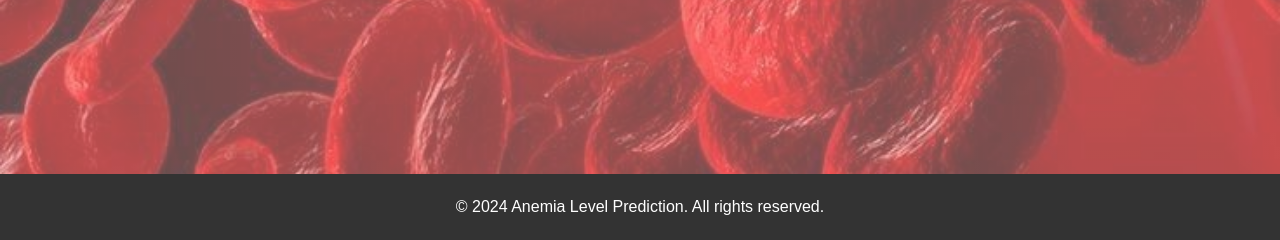
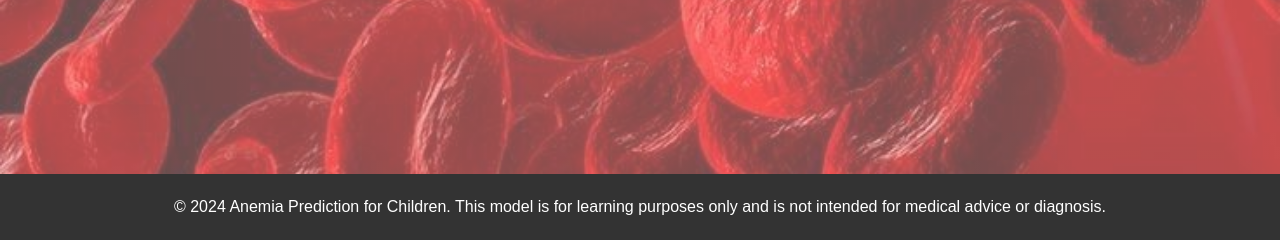
Before and after one commit to ruth-kitasi/Anemia-Level-Prediction-in-Children, a Flask app: page / in a window 1280 px wide. Shown: the part 560-800 px from the top of the page. Run offline with Flask 3, Linux system fonts and the light colour scheme; parts of the project's set-up code (start-up, migrations or seed data) failed here and were passed over.

Commit message:
Adding disclaimer to HTML pages, making final adjustments to Flask App

```diff
--- a/Deployment/templates/general_info.html
+++ b/Deployment/templates/general_info.html
@@ -52,7 +52,7 @@
 
     <!-- Footer -->
     <footer>
-        <p>&copy; 2024 Anemia Level Prediction | <a href="#">Contact Us</a></p>
+        <p>&copy; 2024 Anemia Prediction for Children. This model is for learning purposes only and is not intended for medical advice or diagnosis.</p>
     </footer>
 </body>
 </html>
--- a/Deployment/templates/index.html
+++ b/Deployment/templates/index.html
@@ -95,7 +95,7 @@
     </div>
 
     <footer>
-        <p>&copy; 2024 Anemia Level Prediction. All rights reserved.</p>
+        <p>&copy; 2024 Anemia Prediction for Children. This model is for learning purposes only and is not intended for medical advice or diagnosis.</p>
     </footer>
 </body>
 </html>
--- a/Deployment/templates/prediction.html
+++ b/Deployment/templates/prediction.html
@@ -127,7 +127,7 @@
         {% endif %}
     </main>
     <footer>
-        <p>&copy; 2024 Anemia Level Prediction</p>
+        <p>&copy; 2024 Anemia Prediction for Children. This model is for learning purposes only and is not intended for medical advice or diagnosis.</p>
     </footer>
 </body>
 </html>
--- a/Deployment/templates/result.html
+++ b/Deployment/templates/result.html
@@ -53,7 +53,7 @@
     </main>
 
     <footer>
-        <p>&copy; 2024 Anemia Level Prediction</p>
+        <p>&copy; 2024 Anemia Prediction for Children. This model is for learning purposes only and is not intended for medical advice or diagnosis.</p>
     </footer>
 </body>
 </html>
```
Also changed, not shown: 1 other file.
